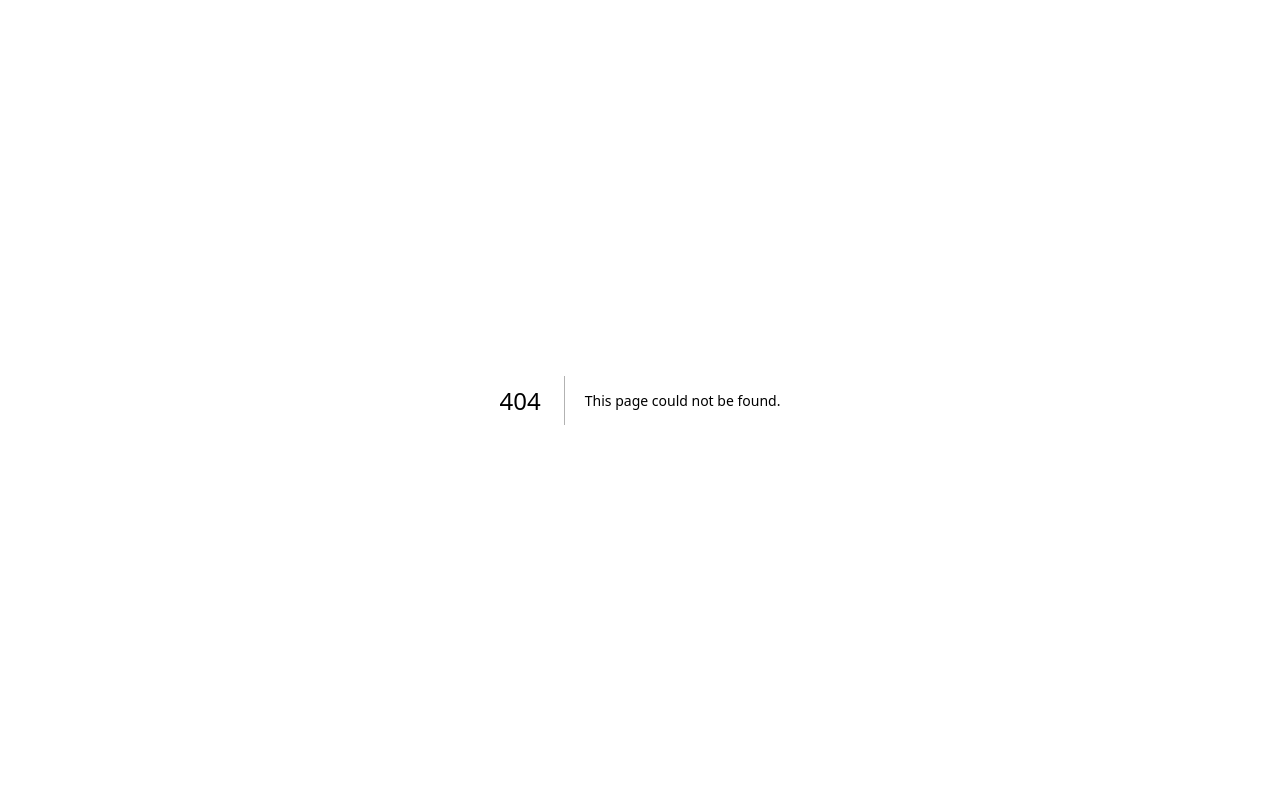
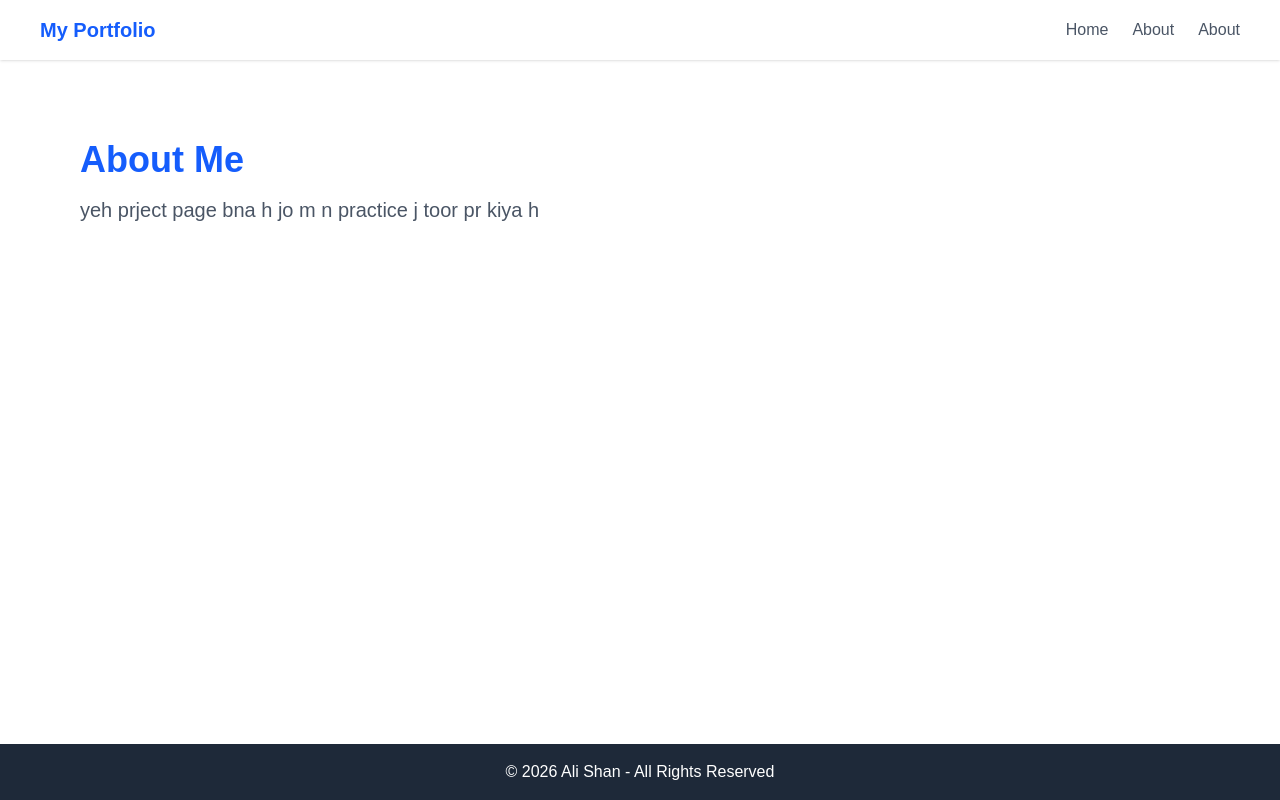
Before and after one commit to alishansadaqatali-cmd/my-nextjs-portfolio, a Next.js app: page /projects in a window 1280 px wide. Before the commit this address had no page. Built offline with nearby package versions, Linux system fonts and the light colour scheme.

Commit message:
Added projects  page and Navigation links

```diff
--- /dev/null
+++ b/app/projects/page.js
@@ -0,0 +1,17 @@
+import Navbar from "@/components/Navbar";
+import Footer from "@/components/Footer";
+
+export default function ProjectsPage() {
+  return (
+    <div className="flex flex-col min-h-screen">
+      <Navbar />
+      <main className="flex-grow p-20">
+        <h1 className="text-4xl font-bold text-blue-600">About Me</h1>
+        <p className="mt-4 text-gray-600 text-xl">
+          yeh prject page bna h jo m n practice j toor pr kiya h
+        </p>
+      </main>
+      <Footer />
+    </div>
+  );
+}
--- a/components/Navbar.js
+++ b/components/Navbar.js
@@ -8,7 +8,9 @@ export default function Navbar() {
           <li>
             <Link href="/about" className="hover:text-blue-600 cursor-pointer">About</Link>
           </li>
-          <li>Projects</li>
+          <li>
+            <Link href="/projects" className="hover:text-blue-600 cursor-pointer">About</Link>
+          </li>
         </ul>
       </nav>
     );
```
